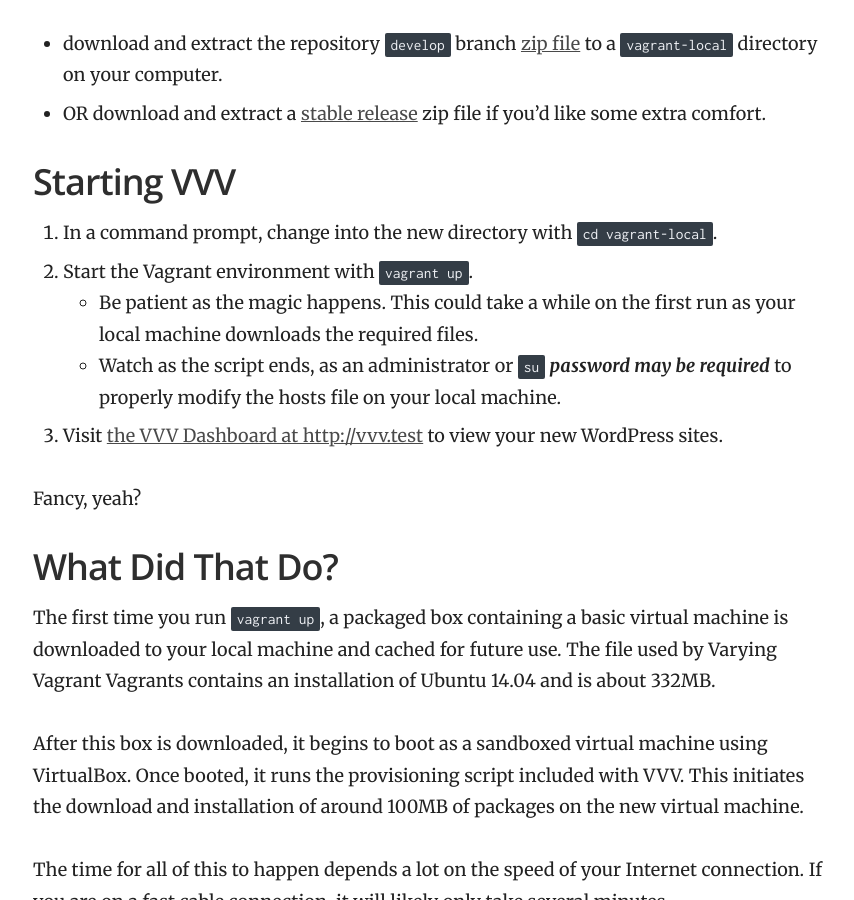
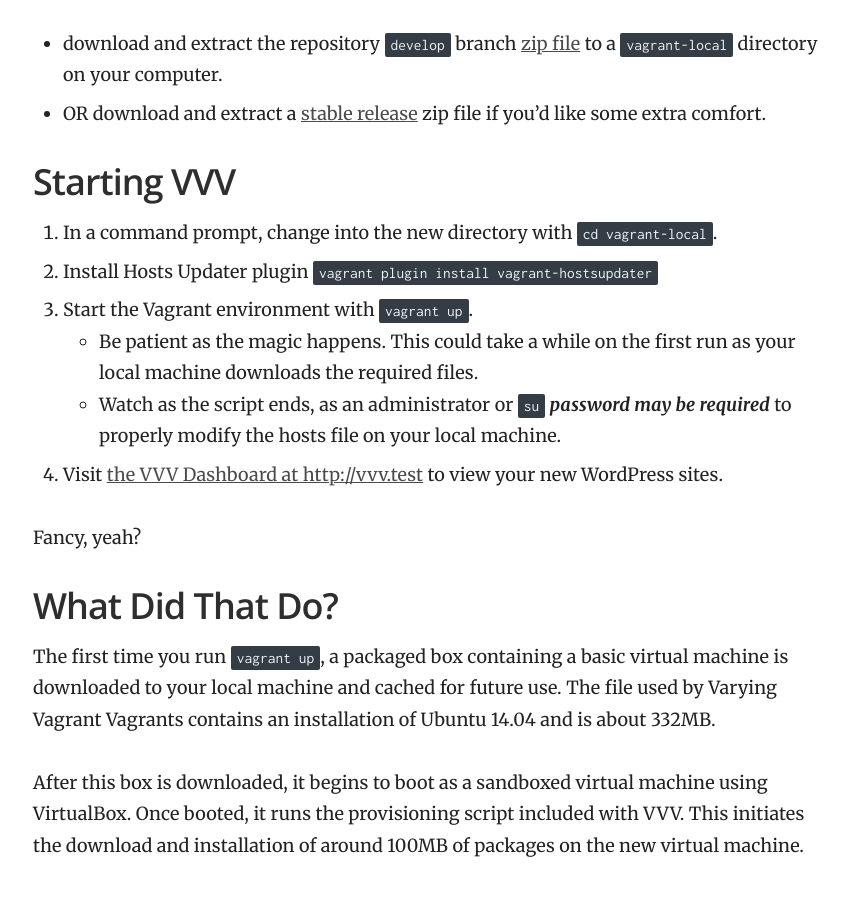
Before and after one commit to Varying-Vagrant-Vagrants/varyingvagrantvagrants.org, a Jekyll site: the page built from docs/en-US/installation/index.md, in a window 1280 px wide and 900 px high, scrolled down 816 px. Shown: the whole window, without its empty margins (357-1211 px from the left). Built offline with Jekyll 4.4.1, drawn with Linux system fonts in a browser that asks for light colours.

Commit message:
Add hostsupdater plugin to install instructions
Without installing the plugin on installations, my host file was not updated sot the last step, "visit vvv.test" did not work

```diff
--- a/docs/en-US/installation/index.md
+++ b/docs/en-US/installation/index.md
@@ -29,6 +29,7 @@ There are 2 methods, both involve downloading a zip file:
 ## Starting VVV
 
 1. In a command prompt, change into the new directory with `cd vagrant-local`.
+1. Install Hosts Updater plugin `vagrant plugin install vagrant-hostsupdater`
 1. Start the Vagrant environment with `vagrant up`.
     * Be patient as the magic happens. This could take a while on the first run as your local machine downloads the required files.
     * Watch as the script ends, as an administrator or `su` ***password may be required*** to properly modify the hosts file on your local machine.
```
